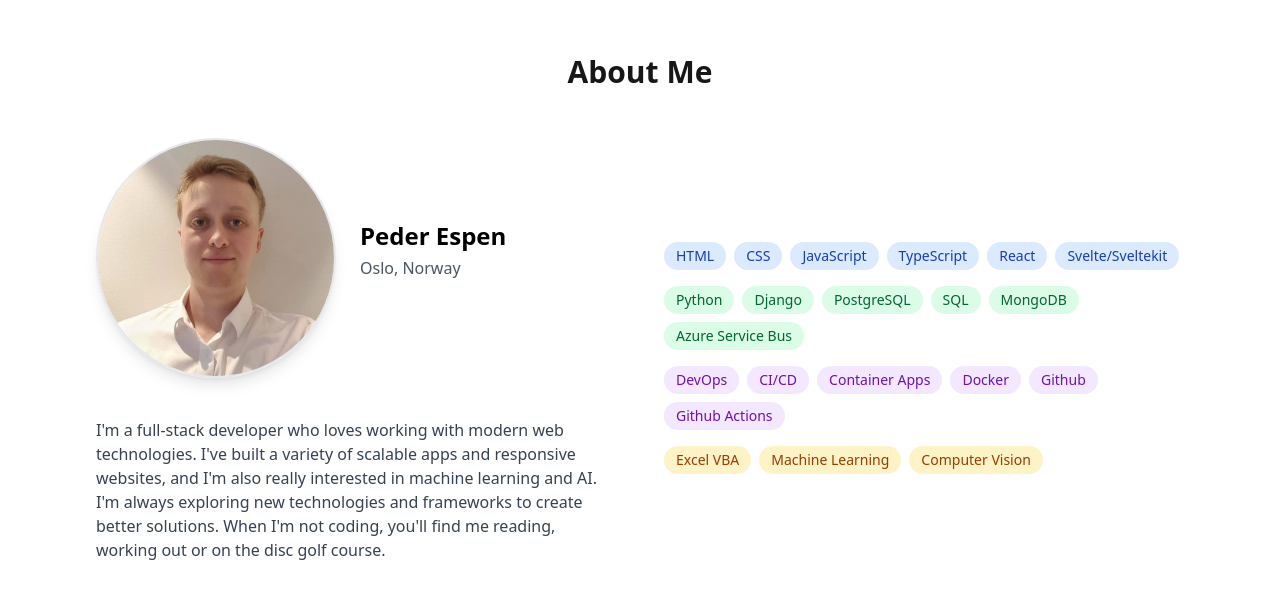
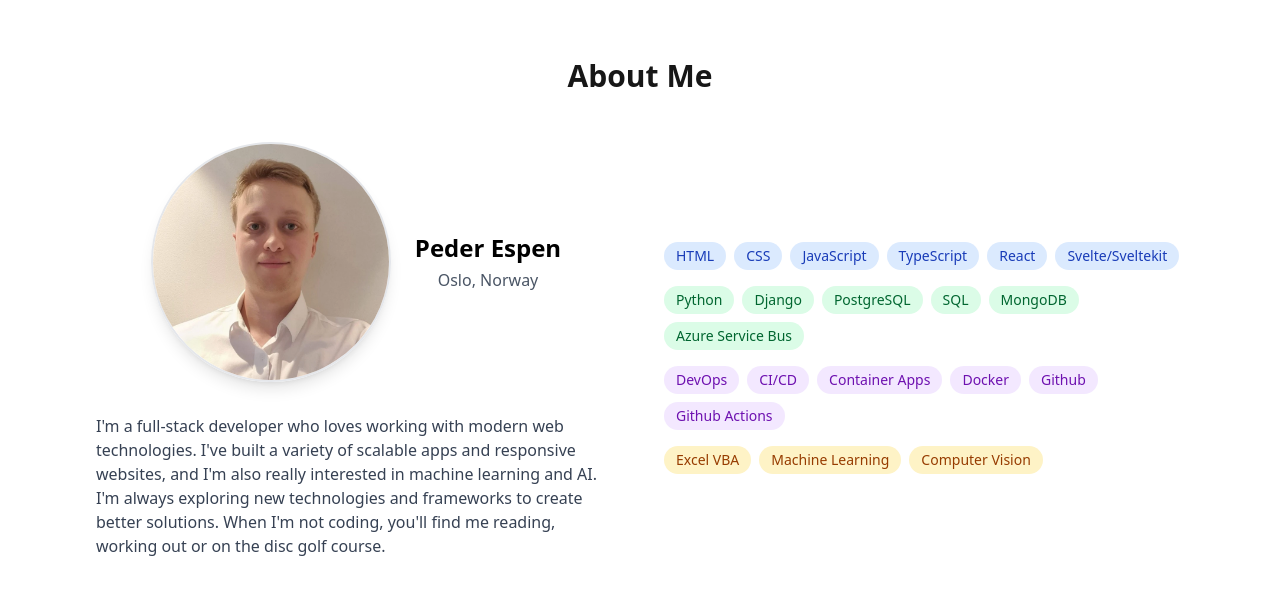
Before and after one commit to pederespen/portfolio, a Next.js app: page / in a window 1280 px wide. Shown: the part 904-1502 px from the top of the page. Built offline with nearby package versions, Linux system fonts and the light colour scheme.

Commit message:
center about page

```diff
--- a/src/components/about.tsx
+++ b/src/components/about.tsx
@@ -15,15 +15,15 @@ export const About = () => {
 
         <div className="grid grid-cols-1 md:grid-cols-2 gap-12 items-start">
           <div className="flex flex-col">
-            <div className="flex flex-col sm:flex-row items-center gap-6 mb-6">
+            <div className="flex flex-row justify-center">
               <Image
                 src="/headshot.webp"
                 alt="Profile photo"
                 width={240}
                 height={240}
-                className="rounded-full object-cover border-2 border-gray-200 shadow-lg"
+                className="rounded-full object-cover border-2 border-gray-200 shadow-lg mr-6 mb-4"
               />
-              <div className="flex flex-col text-center sm:text-left justify-center mt-4 sm:mt-0">
+              <div className="flex flex-col text-center justify-center">
                 <h3 className="text-2xl font-bold mb-1 text-black dark:text-gray-300">
                   Peder Espen
                 </h3>
```
